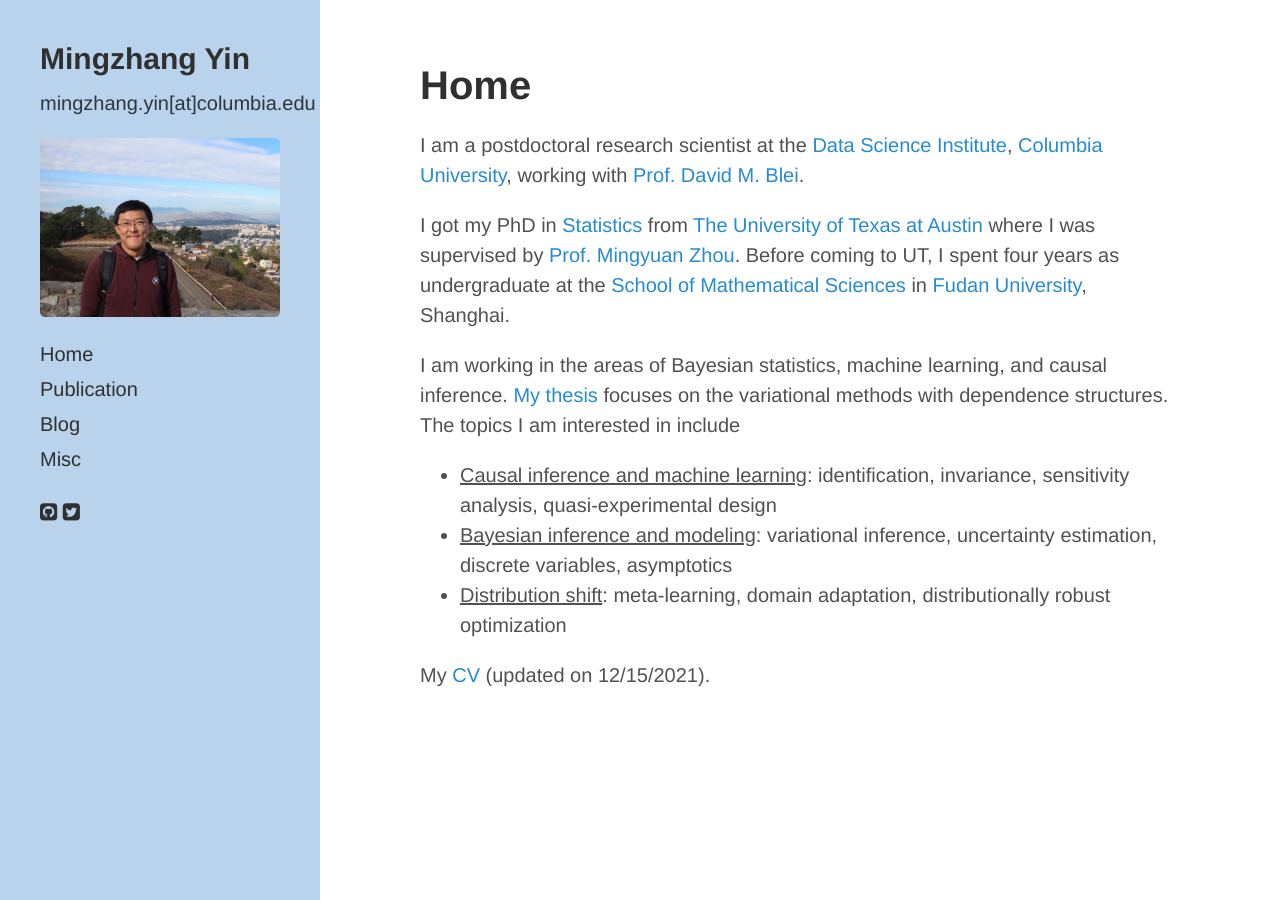
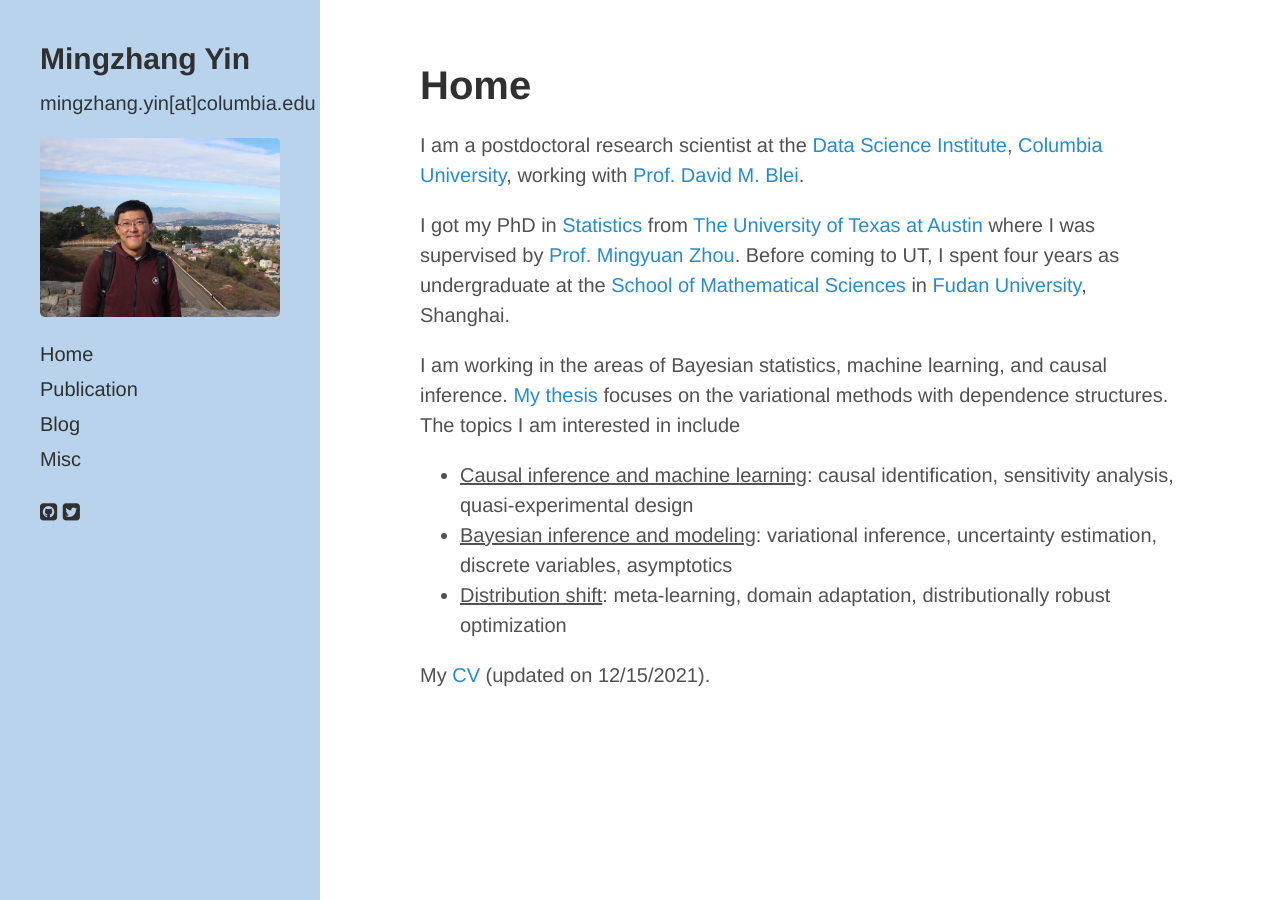
Before and after one commit to mingzhang-yin/mingzhang-yin.github.io, a Jekyll site: the page built from index.md, in a window 1280 px wide. Built offline with Jekyll 4.4.1, drawn with Linux system fonts in a browser that asks for light colours; nearby versions of some CDN libraries; a style sheet for code colours, icons or effects is not loaded.

Commit message:
Update index.md

```diff
--- a/index.md
+++ b/index.md
@@ -18,7 +18,7 @@
 I am working in the areas of Bayesian statistics, machine learning, and causal inference.  <a                                                                                           href="https://repositories.lib.utexas.edu/bitstream/handle/2152/83980/YIN-DISSERTATION-2020.pdf?sequence=1&isAllowed=y">My thesis </a> focuses on the variational methods with dependence structures. The topics I am interested in include </p>
   <p>
   <ul>
-   <li> <ins>Causal inference and machine learning</ins>: identification, invariance, sensitivity analysis, quasi-experimental design </li>
+   <li> <ins>Causal inference and machine learning</ins>: causal identification, sensitivity analysis, quasi-experimental design </li>
    <li> <ins>Bayesian inference and modeling</ins>: variational inference, uncertainty estimation, discrete variables, asymptotics </li>
    <li> <ins>Distribution shift</ins>: meta-learning, domain adaptation, distributionally robust optimization </li>
   </ul>
```
